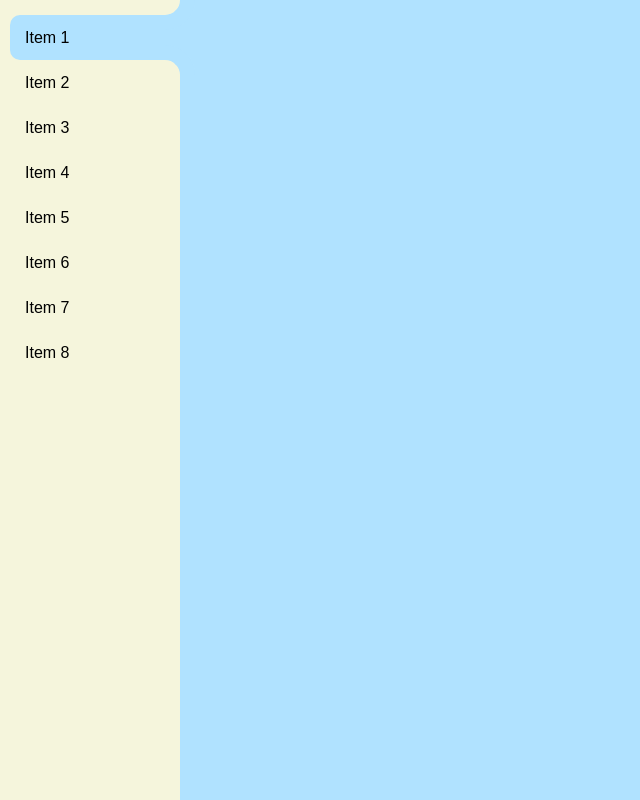
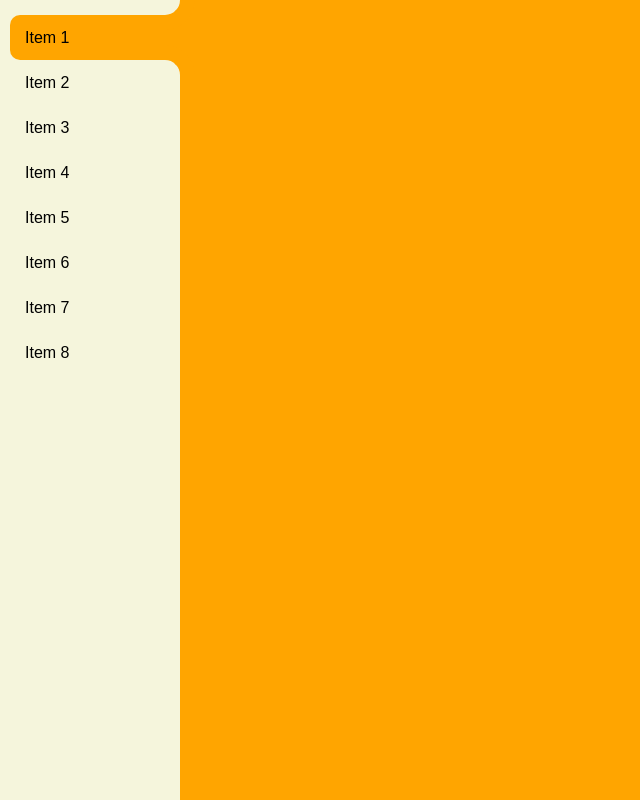
Before and after one commit to thiagoandradedeveloper/menu_magick_vertica, a plain HTML site: page index.html in a window 1280 px wide. Shown: the whole page, without its empty margins (0-640 px from the left). Drawn offline with Linux system fonts and the light colour scheme.

Commit message:
Mudança de cor

```diff
--- a/style.css
+++ b/style.css
@@ -1,5 +1,5 @@
 :root{
-    --color-fundo:#B0E2FF;
+    --color-fundo:orange;
 }
 body{
     padding: 0;
@@ -38,7 +38,7 @@ body{
 }
 .active::after{
     position: absolute;
-    content: ' ';
+    content: '';
     width: 15px;
     height: 15px;
     background: none;
@@ -52,7 +52,7 @@ body{
 }
 .active::before{
     position: absolute;
-    content: ' ';
+    content: '';
     width: 15px;
     height: 15px;
     background: none;
```
